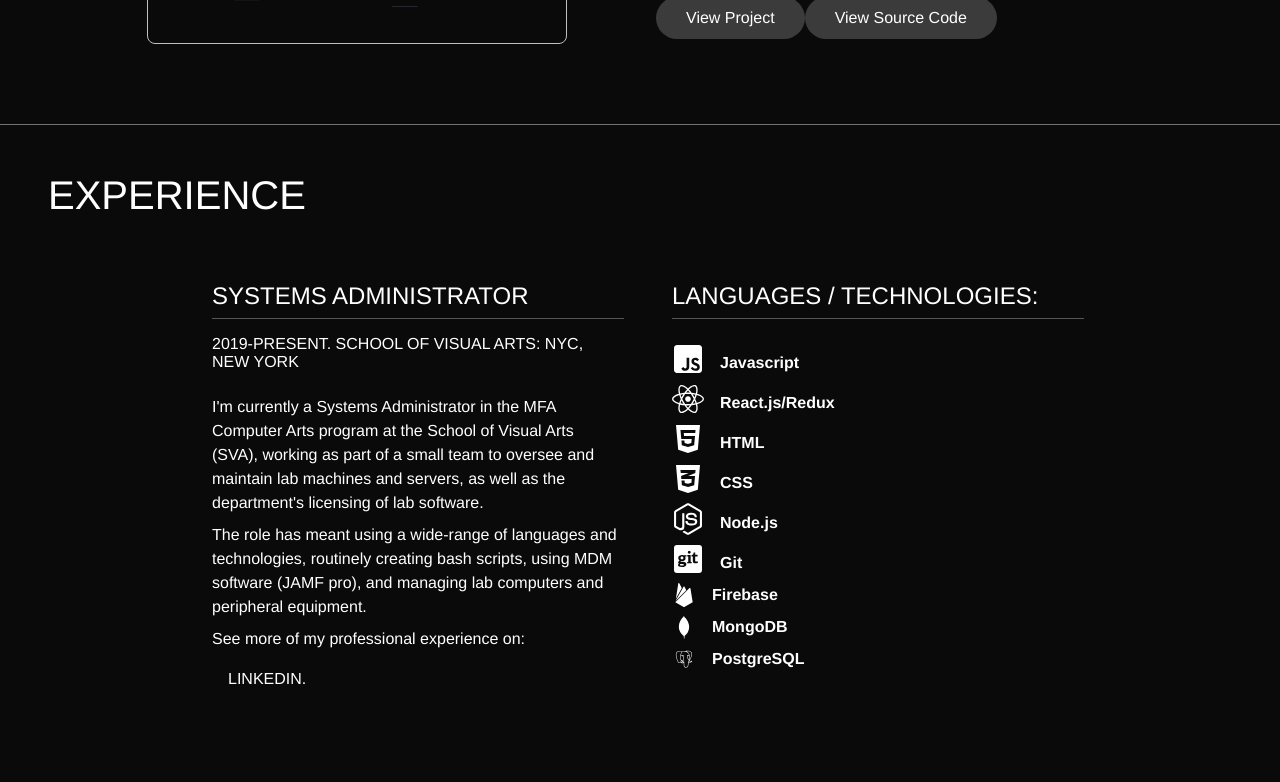
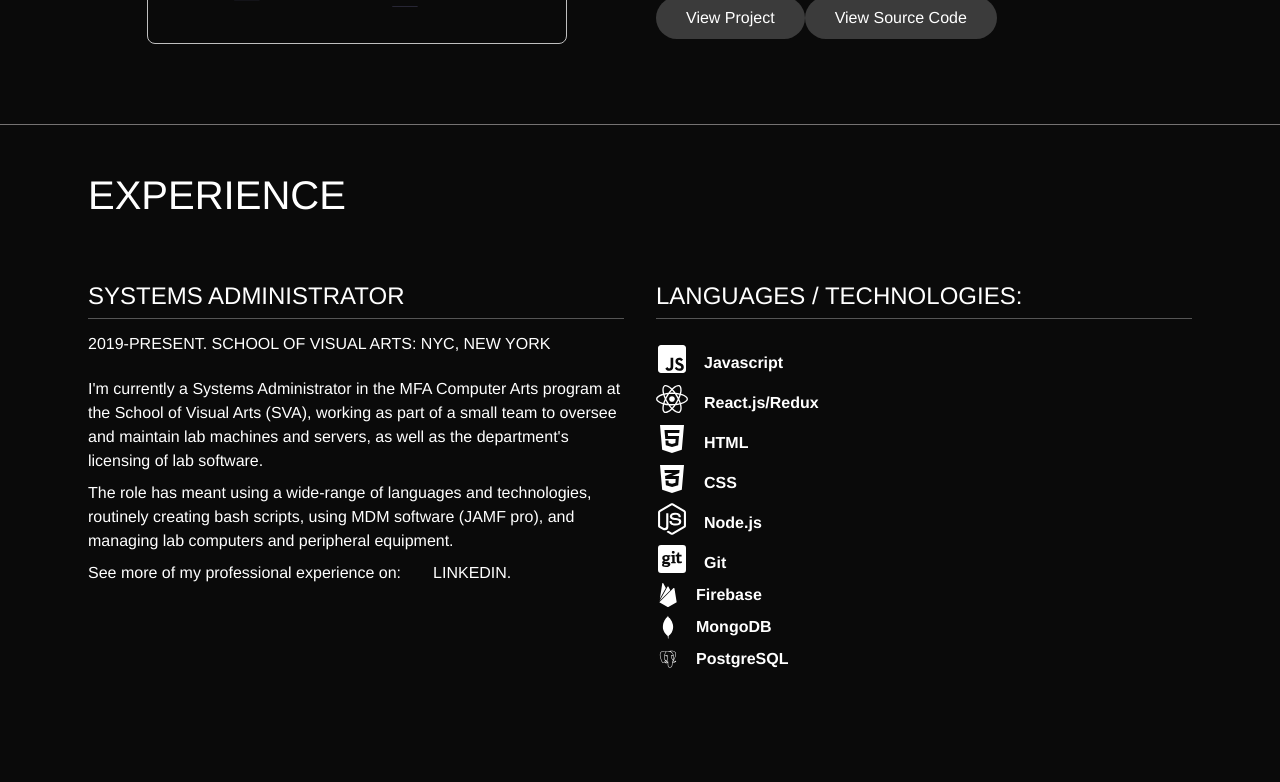
Before and after one commit to robdcampbell/Portfolio-2021, a React (Create React App) app: page / in a window 1280 px wide. Shown: the part 3400-4182 px from the top of the page. Built offline with nearby package versions, Linux system fonts and the light colour scheme; a web font is replaced by a local one.

Commit message:
Experience layout fixed. Redid naming conventions in the section to reflect the section details

```diff
--- a/src/components/Experience/ExperienceElements.js
+++ b/src/components/Experience/ExperienceElements.js
@@ -1,37 +1,40 @@
 import styled from "styled-components";
 
-export const AboutContainer = styled.div`
+export const ExperienceContainer = styled.section`
+  display: flex;
+  justify-content: center;
+  border-top: #757272 solid 1px;
+`;
+export const ExperienceInnerWrapper = styled.div`
+  max-width: 1200px;
   padding: 3rem;
+  /* background-color: red; */
   display: flex;
   flex-direction: column;
   justify-content: center;
   align-items: center;
-  border-top: #757272 solid 1px;
 `;
 
-export const AboutHeader = styled.div`
+export const ExperienceHeader = styled.div`
   width: 100%;
-  display: flex;
-  justify-content: flex-start;
-  align-items: flex-start;
   padding-bottom: 2rem;
 
-  @media screen and (max-width: 900px) {
+  /* @media screen and (max-width: 900px) {
     justify-content: flex-start;
     align-items: flex-start;
     padding: 0;
-  }
+  } */
 `;
 
-export const AboutBody = styled.div`
-  max-width: 1000px;
+export const ExperienceBody = styled.div`
+  max-width: 1200px;
   margin: 0 auto;
   display: grid;
   grid-template-columns: 1fr 1fr;
   align-items: flex-start;
   justify-content: center;
   grid-gap: 2rem;
-  padding: 0 3.5rem;
+  /* padding: 0 3.5rem; */
 
   @media screen and (max-width: 900px) {
     grid-template-columns: 1fr;
@@ -42,12 +45,11 @@ export const AboutBody = styled.div`
 `;
 
 // MAKE ALL CONTAINERS SAME HEIGHT, NO MATTER WHAT CONTENT
-export const AboutCard = styled.div`
+export const ExperienceCard = styled.div`
   width: 100%;
   display: flex;
   flex-direction: column;
   justify-content: flex-start;
-  padding-left: 1rem;
   transition: all 0.2s ease-in-out;
 
   @media screen and (max-width: 900px) {
@@ -56,7 +58,7 @@ export const AboutCard = styled.div`
   }
 `;
 
-export const AboutH2 = styled.h2`
+export const ExperienceH2 = styled.h2`
   font-weight: 200;
   text-transform: uppercase;
   font-size: 2.5rem;
@@ -64,10 +66,10 @@ export const AboutH2 = styled.h2`
 
   @media screen and (max-width: 480px) {
     font-size: 2rem;
-    align-self: flex-start;
+    /* align-self: flex-start; */
   }
 `;
-export const AboutH3 = styled.h3`
+export const ExperienceH3 = styled.h3`
   font-weight: 200;
   text-transform: uppercase;
   font-size: 1.5rem;
@@ -76,13 +78,13 @@ export const AboutH3 = styled.h3`
   border-bottom: #555 solid 1px;
 `;
 
-export const AboutH4 = styled.h4`
+export const ExperienceH4 = styled.h4`
   margin-bottom: 1rem;
   font-weight: 400;
   text-transform: uppercase;
 `;
 
-export const AboutP = styled.p`
+export const ExperienceP = styled.p`
   display: inline-flex;
   flex-wrap: wrap;
   gap: 1rem;
--- a/src/components/Experience/index.js
+++ b/src/components/Experience/index.js
@@ -11,39 +11,43 @@ import {
 import { SiFirebase } from "react-icons/si";
 import { DiPostgresql, DiMongodb } from "react-icons/di";
 import {
-  AboutContainer,
-  AboutHeader,
-  AboutBody,
-  AboutH2,
-  AboutH3,
-  AboutH4,
-  AboutP,
-  AboutCard,
+  ExperienceContainer,
+  ExperienceHeader,
+  ExperienceBody,
+  ExperienceH2,
+  ExperienceH3,
+  ExperienceH4,
+  ExperienceP,
+  ExperienceCard,
   A,
+  ExperienceInnerWrapper,
 } from "./ExperienceElements";
 
 const Experience = ({ darkMode }) => {
   return (
-    <AboutContainer id="about">
-      <AboutHeader>
-        <AboutH2> Experience</AboutH2>
-      </AboutHeader>
-      <AboutBody>
-        <AboutCard>
-          <AboutH3>Systems Administrator</AboutH3>
-          <AboutH4>2019-Present. School of Visual Arts: NYC, NEW YORK</AboutH4>
-          <AboutP>
+    <ExperienceContainer id="about">
+      <ExperienceInnerWrapper>
+        <ExperienceHeader>
+          <ExperienceH2> Experience</ExperienceH2>
+        </ExperienceHeader>
+        <ExperienceBody>
+          <ExperienceCard>
+            <ExperienceH3>Systems Administrator</ExperienceH3>
+            <ExperienceH4>
+              2019-Present. School of Visual Arts: NYC, NEW YORK
+            </ExperienceH4>
+            <ExperienceP>
               I'm currently a Systems Administrator in the MFA Computer Arts
               program at the School of Visual Arts (SVA), working as part of a
-            small team to oversee and maintain lab machines and servers, as well
-            as the department's licensing of lab software.
-          </AboutP>
-          <AboutP>
-            The role has meant using a wide-range of languages and technologies,
-            routinely creating bash scripts, using MDM software (JAMF pro), and
-            managing lab computers and peripheral equipment.
-          </AboutP>
-          <AboutP>
+              small team to oversee and maintain lab machines and servers, as
+              well as the department's licensing of lab software.
+            </ExperienceP>
+            <ExperienceP>
+              The role has meant using a wide-range of languages and
+              technologies, routinely creating bash scripts, using MDM software
+              (JAMF pro), and managing lab computers and peripheral equipment.
+            </ExperienceP>
+            <ExperienceP>
               See more of my professional experience on:
               <strong>
                 <A
@@ -54,48 +58,48 @@ const Experience = ({ darkMode }) => {
                   LinkedIn.
                 </A>
               </strong>
-          </AboutP>
-        </AboutCard>
+            </ExperienceP>
+          </ExperienceCard>
           <div>
-          <AboutCard>
-            <AboutH3>Languages / Technologies:</AboutH3>
-            <AboutP>
+            <ExperienceCard>
+              <ExperienceH3>Languages / Technologies:</ExperienceH3>
+              <ExperienceP>
                 <FaJsSquare style={{ fontSize: "2rem" }} />
                 <strong>Javascript</strong>
-            </AboutP>
-            <AboutP>
+              </ExperienceP>
+              <ExperienceP>
                 <FaReact style={{ fontSize: "2rem" }} />
                 <strong> React.js/Redux</strong>
-            </AboutP>
-            <AboutP>
+              </ExperienceP>
+              <ExperienceP>
                 <FaHtml5 style={{ fontSize: "2rem" }} />
                 <strong> HTML</strong>
-            </AboutP>
-            <AboutP>
+              </ExperienceP>
+              <ExperienceP>
                 <FaCss3Alt style={{ fontSize: "2rem" }} />
                 <strong>CSS</strong>
-            </AboutP>
-            <AboutP>
+              </ExperienceP>
+              <ExperienceP>
                 <FaNodeJs style={{ fontSize: "2rem" }} />{" "}
                 <strong> Node.js</strong>
-            </AboutP>
-            <AboutP>
+              </ExperienceP>
+              <ExperienceP>
                 <FaGitSquare style={{ fontSize: "2rem" }} />
                 <strong>Git</strong>
-            </AboutP>
-            <AboutP>
+              </ExperienceP>
+              <ExperienceP>
                 <SiFirebase style={{ fontSize: "1.5rem" }} />
                 <strong> Firebase</strong>
-            </AboutP>
-            <AboutP>
+              </ExperienceP>
+              <ExperienceP>
                 <DiMongodb style={{ fontSize: "1.5rem" }} />
                 <strong> MongoDB</strong>
-            </AboutP>
-            <AboutP>
+              </ExperienceP>
+              <ExperienceP>
                 <DiPostgresql style={{ fontSize: "1.5rem" }} />{" "}
                 <strong> PostgreSQL</strong>
-            </AboutP>
-          </AboutCard>
+              </ExperienceP>
+            </ExperienceCard>
           </div>
           <A
             className={darkMode ? " a__dark" : " a__light "}
@@ -105,8 +109,9 @@ const Experience = ({ darkMode }) => {
           >
             Resumé.(clickHere)
           </A>
-      </AboutBody>
-    </AboutContainer>
+        </ExperienceBody>
+      </ExperienceInnerWrapper>
+    </ExperienceContainer>
   );
 };
 
```
Also changed, not shown: 1 other file (tests, documents, lock files or other folders). Lines whose indentation alone changed are shown as unchanged.
